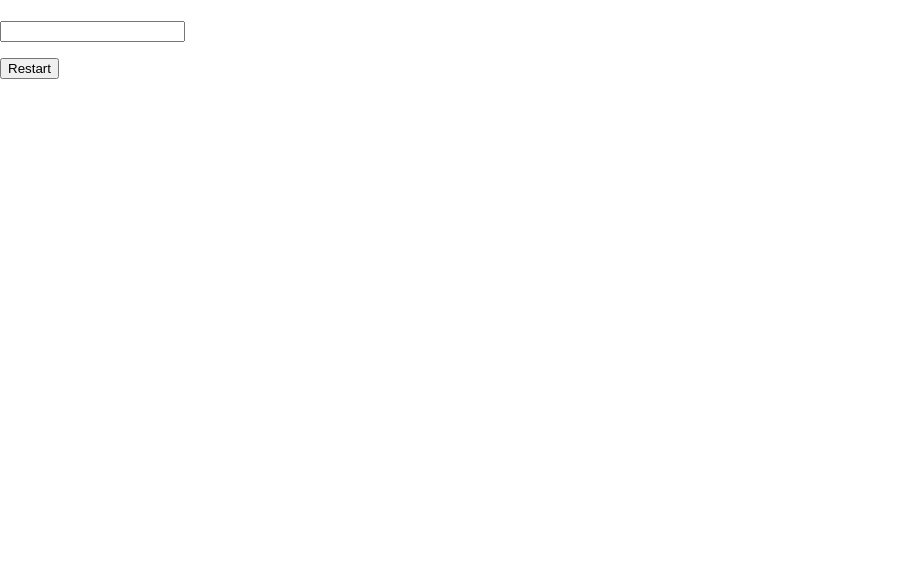
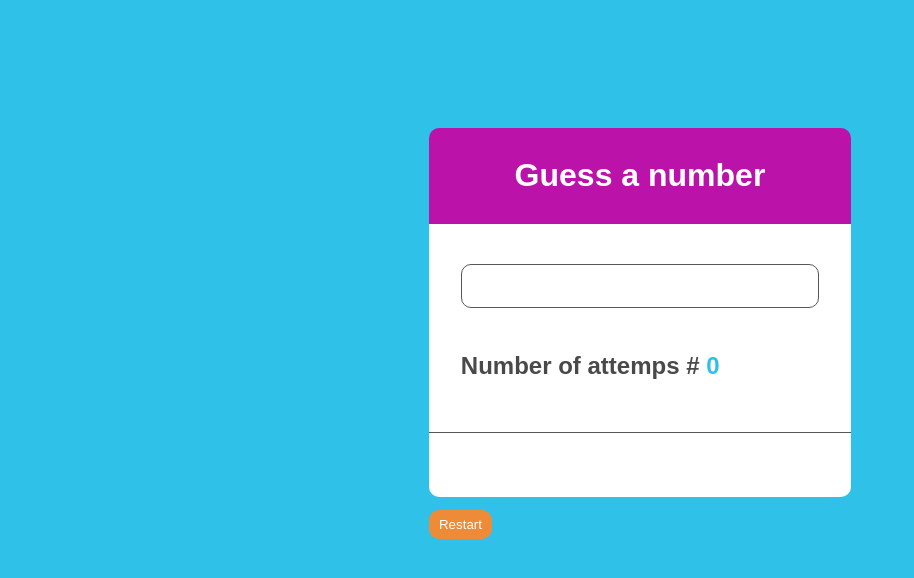
Before and after one commit to alvaro911/hot_cold, a React app: page / in a window 1280 px wide. Shown: the whole page, without its empty margins (0-914 px from the left). Built offline with nearby package versions, Linux system fonts and the light colour scheme.

Commit message:
guessing the right number functionality added

```diff
--- a/src/components/App.css
+++ b/src/components/App.css
@@ -1,7 +1,16 @@
-.res-btn{
+.container{
+  width: 33%;
+  margin: 8em auto;
+  height: auto;
+}
+
+.restart{
   border: 0;
-  width: 10%;
-  padding:.5em;
-  background-color: #d76e18;
+  width:15%;
+  padding: .5em;
+  background-color: #ee8b39;
+  margin: 1em auto;
+  color: white;
+  border-radius: 10px;
   margin:1em auto;
 }
--- a/src/components/App.js
+++ b/src/components/App.js
@@ -14,7 +14,8 @@ const initialState = {
   guessNums : [],
   guess : '',
   winning : false,
-  message : ''
+  message : 'Guess a number',
+  counter : 0
 }
 
 class App extends Component {
@@ -28,18 +29,16 @@ class App extends Component {
 
   checkIfHotOrCold = guess => {
     const {randomNum} = this.state
-    if(randomNum - guess > Math.abs(20)){
-      console.log('COLD');
+    let res = Math.abs(randomNum - guess)
+    if(res > 20){
       this.setState({
         message: 'COLD'
       })
-    }else if(randomNum - guess <= Math.abs(20)){
-      console.log('Kind of Hot');
+    } else if (res <= 20 && res > 10){
       this.setState({
         message: 'KIND OF HOT'
       })
-    }else{
-      console.log('HOT');
+    } else {
       this.setState({
         message: 'HOT'
       })
@@ -49,16 +48,12 @@ class App extends Component {
   userGuess = e => {
     e.preventDefault()
     const guess = parseInt(this.state.guess, 0)
-    console.log('Guess is ', guess)
-    console.log('randomNum', this.state.randomNum)
     if(guess !== this.state.randomNum){
       this.checkIfHotOrCold(guess)
       this.setState({
-        guessNums: [...this.state.guessNums, guess]
-      },() => {
-        console.log(this.state.guessNums);
+        guessNums: [...this.state.guessNums, guess],
+        counter: this.state.counter + 1
       })
-
     }else{
       console.log('WINNER!!');
       this.setState({
@@ -83,9 +78,9 @@ class App extends Component {
 
   render() {
     return (
-      <div>
+      <div className="container">
         <HotCold message={this.state.message}/>
-        <GuessInput onChange={this.onChange} userGuess={this.userGuess} guess={this.state.guess}/>
+        <GuessInput onChange={this.onChange} userGuess={this.userGuess} guess={this.state.guess} counter={this.state.counter}/>
         <GuessNums guessNums={this.state.guessNums}/>
         <button className="restart" onClick={this.restart}>Restart</button>
       </div>
--- /dev/null
+++ b/src/components/GuessInput.css
@@ -0,0 +1,28 @@
+.guess-input{
+  width: 100%;
+  padding: 2em;
+  background-color: white;
+  border-bottom: 1px solid #575757;
+}
+
+.guess-input form{
+  width: 100%;
+  margin:.5em auto;
+}
+
+.guess-input input{
+  width: 100%;
+  font-size: 1.5em;
+  padding:.3em .5em;
+  border: 1px solid #575757;
+  border-radius: 10px;
+  margin-bottom: 1em;
+}
+
+.guess-input h2{
+  color: #494949;
+}
+
+.guess-input span{
+  color: #30c1e8;
+}
--- a/src/components/GuessInput.js
+++ b/src/components/GuessInput.js
@@ -1,12 +1,15 @@
 import React, {Component} from 'react'
+
+import './GuessInput.css'
 
 export default class GuessInput extends Component{
   render(){
     return(
-      <div>
+      <div className="guess-input">
         <form onSubmit={this.props.userGuess}>
-          <input type="number" maxLength={2} value={this.props.guess} onChange={this.props.onChange}/>
+          <input type="number" maxLength={2} value={this.props.guess} onChange={this.props.onChange} />
         </form>
+        <h2>Number of attemps # <span>{this.props.counter}</span></h2>
       </div>
     )
   }
--- /dev/null
+++ b/src/components/GuessNums.css
@@ -0,0 +1,22 @@
+.guess-nums{
+  padding:1em 2em;
+  background-color: white;
+  border-bottom-right-radius: 10px;
+  border-bottom-left-radius: 10px;
+}
+
+.guess-nums ul{
+  padding:0;
+  display: flex;
+  justify-content: center;
+  flex-direction: row;
+  flex-wrap: nowrap;
+}
+
+.guess-nums li{
+  list-style: none;
+  background-color: #30c1e8;
+  color: white;
+  margin: 8px 5px;
+  padding:3px;
+}
--- a/src/components/GuessNums.js
+++ b/src/components/GuessNums.js
@@ -1,9 +1,11 @@
 import React, {Component} from 'react'
+
+import './GuessNums.css'
 
 export default class GuessNums extends Component{
   render(){
     return(
-      <div>
+      <div className="guess-nums">
         <ul>
           {this.props.guessNums.map((num, index) => {
             return <li key={index}>{num}</li>
--- /dev/null
+++ b/src/components/HotCold.css
@@ -0,0 +1,10 @@
+.hot-cold{
+  width:100%;
+  padding:.5em;
+  background-color: #bb12aa;
+  color: white;
+  height: auto;
+  border-top-right-radius: 10px;
+  border-top-left-radius: 10px;
+  text-align: center;
+}
--- a/src/components/HotCold.js
+++ b/src/components/HotCold.js
@@ -1,9 +1,13 @@
 import React, {Component} from 'react'
+
+import './HotCold.css'
 
 export default class HotCold extends Component{
   render(){
     return(
-      <h1>{this.props.message}</h1>
+      <div className="hot-cold">
+        <h1>{this.props.message}</h1>
+      </div>
     )
   }
 }
--- a/src/index.css
+++ b/src/index.css
@@ -2,5 +2,9 @@ body {
   margin: 0;
   padding: 0;
   font-family: sans-serif;
-  /*background-color: #232332;*/
+  background-color: #30c1e8;
 }
+
+*{
+  box-sizing: border-box;
+}
```
